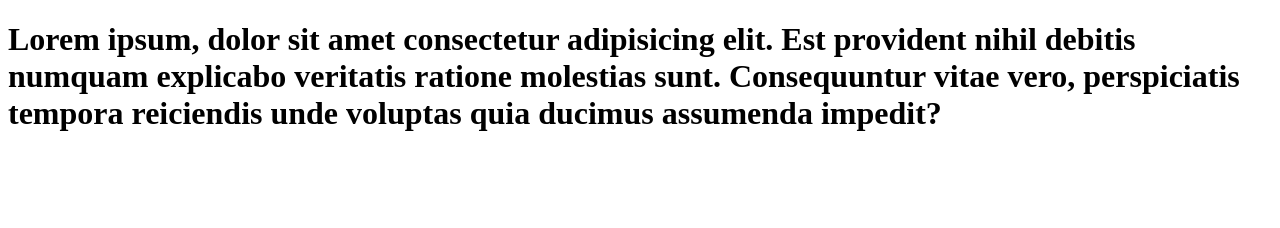
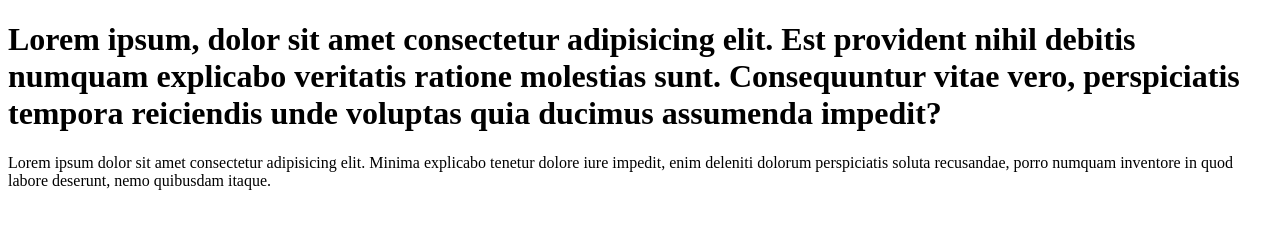
Before and after one commit to Ayanokouji346/learn-git, a plain HTML site: page index.html in a window 1280 px wide. Drawn offline with Linux system fonts and the light colour scheme.

Commit message:
add paragraph to code

```diff
--- a/index.html
+++ b/index.html
@@ -7,5 +7,7 @@
 </head>
 <body>
     <h1>Lorem ipsum, dolor sit amet consectetur adipisicing elit. Est provident nihil debitis numquam explicabo veritatis ratione molestias sunt. Consequuntur vitae vero, perspiciatis tempora reiciendis unde voluptas quia ducimus assumenda impedit?</h1>
+    <p>Lorem ipsum dolor sit amet consectetur adipisicing elit. Minima explicabo tenetur dolore iure impedit, enim deleniti dolorum perspiciatis soluta recusandae, porro numquam inventore in quod labore deserunt, nemo quibusdam itaque.</p>
+
 </body>
 </html>
```
